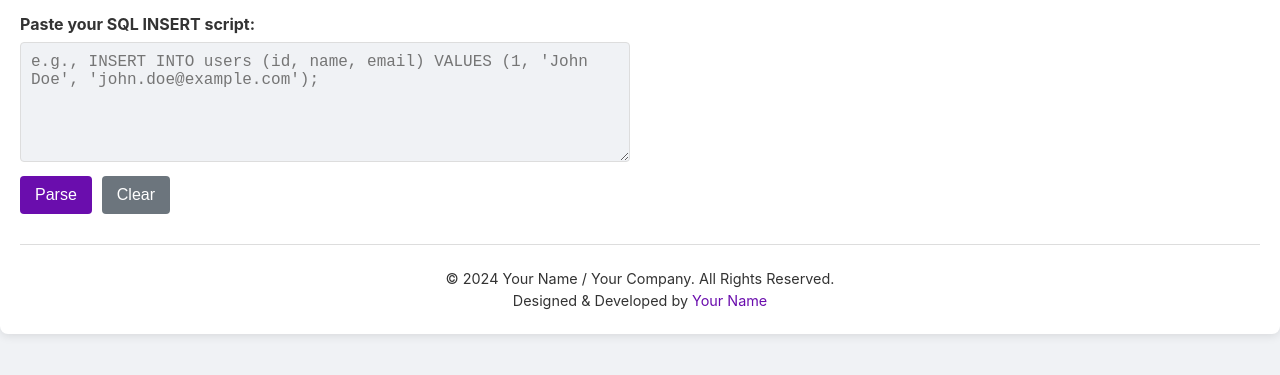
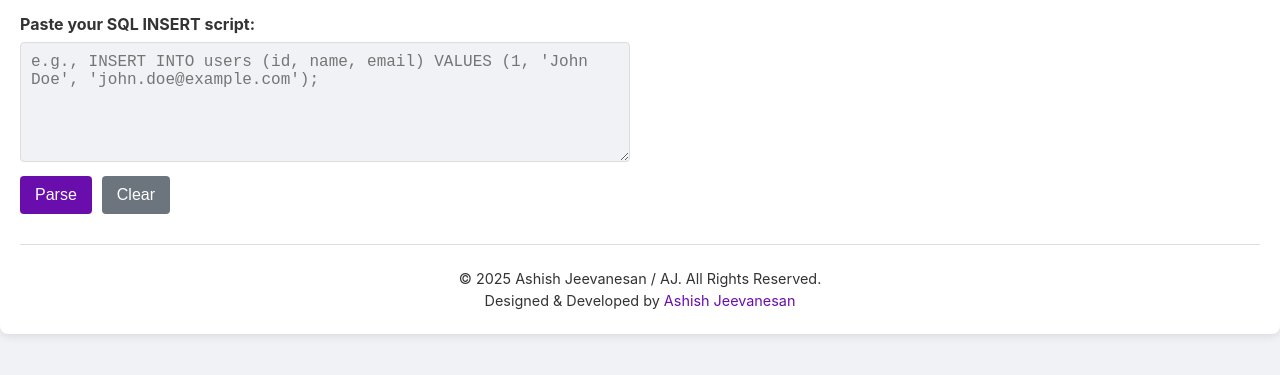
Before and after one commit to Ashish-Jeevanesan/sql_insert_visualiser, a plain HTML site: page index.html in a window 1280 px wide. Shown: the part 97-472 px from the top of the page. Drawn offline with Linux system fonts and the light colour scheme.

Commit message:
updated footer

```diff
--- a/index.html
+++ b/index.html
@@ -67,8 +67,8 @@
         </main>
 
         <footer>
-            <p>&copy; 2024 Your Name / Your Company. All Rights Reserved.</p>
-            <p>Designed & Developed by <a href="#">Your Name</a></p>
+            <p>&copy; 2025 Ashish Jeevanesan / AJ. All Rights Reserved.</p>
+            <p>Designed & Developed by <a href="https://github.com/Ashish-Jeevanesan">Ashish Jeevanesan</a></p>
         </footer>
     </div>
     <script src="script.js"></script>
```
